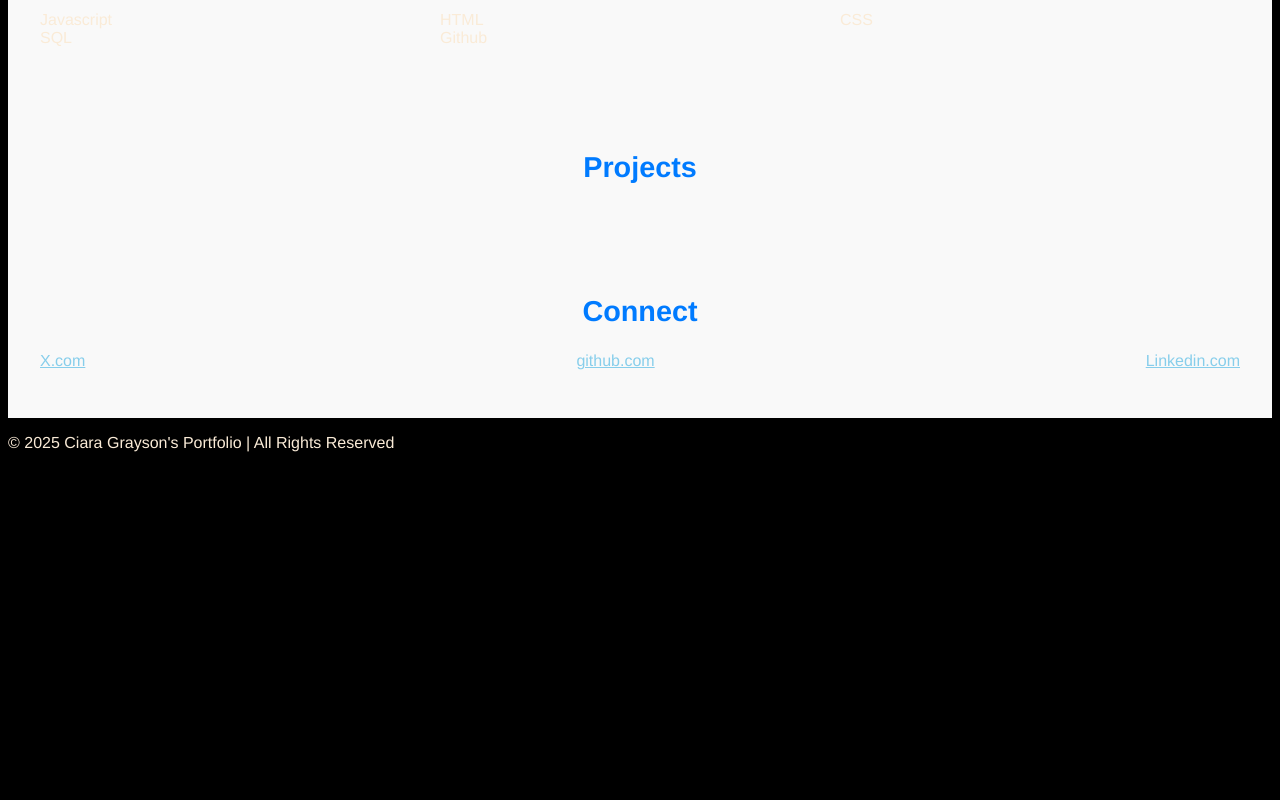
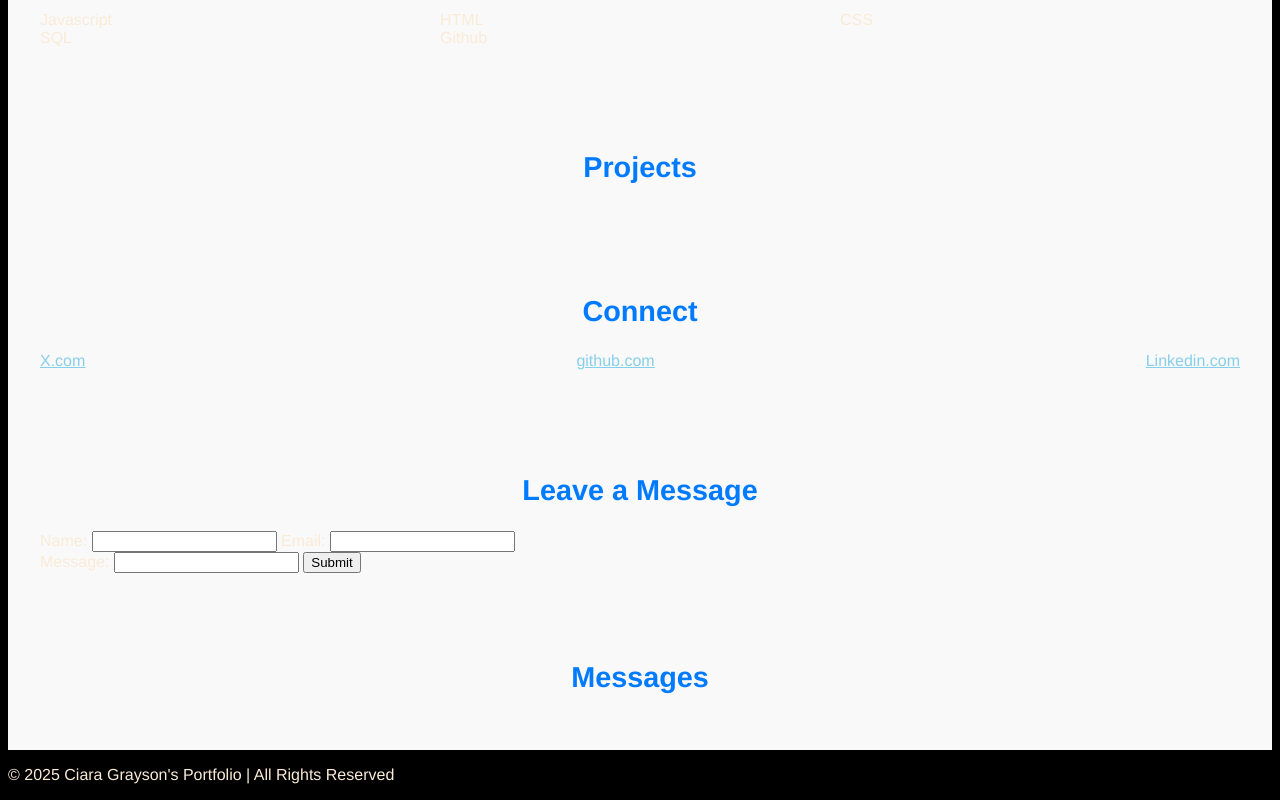
Before and after one commit to ciaragray/Ciara-grayson-jupiter-update, a plain HTML site: page index.html in a window 1280 px wide. Shown: the part 815-1615 px from the top of the page. Before the commit the page ends 1283 px from the top, so only its background shows below. Drawn offline with Linux system fonts and the light colour scheme.

Commit message:
form and functionality

```diff
--- a/index.html
+++ b/index.html
@@ -15,6 +15,7 @@
         <li><a href="#Connect">Connect</a></li>
         <li><a href="#Skills">Skills</a></li>
         <li><a href="#Projects">Projects</a></li>
+        <li><a href="#leaveMessage">Leave a Message</a></li>
       </ul>
     </nav>
     <h1>Ciara Grayson</h1>
@@ -64,7 +65,23 @@
         <li><a href="www.linkedin.com/in/ctgrayson10209">Linkedin.com</a></li>
       </ul>
     </section>
+    <section id="Leave a Message">
+      <h2>Leave a Message</h2>
+      <form>
+        <label for="usersName">Name:</label>
+        <input type=" text" name="usersName" required="true" />
 
+        <label for="usersEmail">Email:</label>
+        <input type="email" name="usersEmail" required="true" /><br />
+        <label for="usersMessage">Message:</label>
+        <input type="text" name="usersMessage" required="true" />
+        <button type="submit">Submit</button>
+      </form>
+    </section>
+    <section id="Messages">
+      <h2>Messages</h2>
+      <ul></ul>
+    </section>
     <script src="js/index.js"></script>
   </body>
 </html>
--- a/js/index.js
+++ b/js/index.js
@@ -14,3 +14,16 @@ for (let i = 0; i < skills.length; i++) {
   skill.innerText = skills[i];
   skillsList.appendChild(skill);
 }
+//Form
+const messageForm = document.forms["leave_message"];
+//add event listener
+messageForm.addEventListener("submit", function (event) {
+  event.preventDefault();
+  const usersName = event.target.userName.value;
+  const usersEmail = event.target.userName.value;
+  const usersMessage = event.target.usersMessage.value;
+
+  console.log("Name:", usersName);
+  console.log("Email:", usersEmail);
+  console.log("Messgae:", usersMessage);
+});
```
